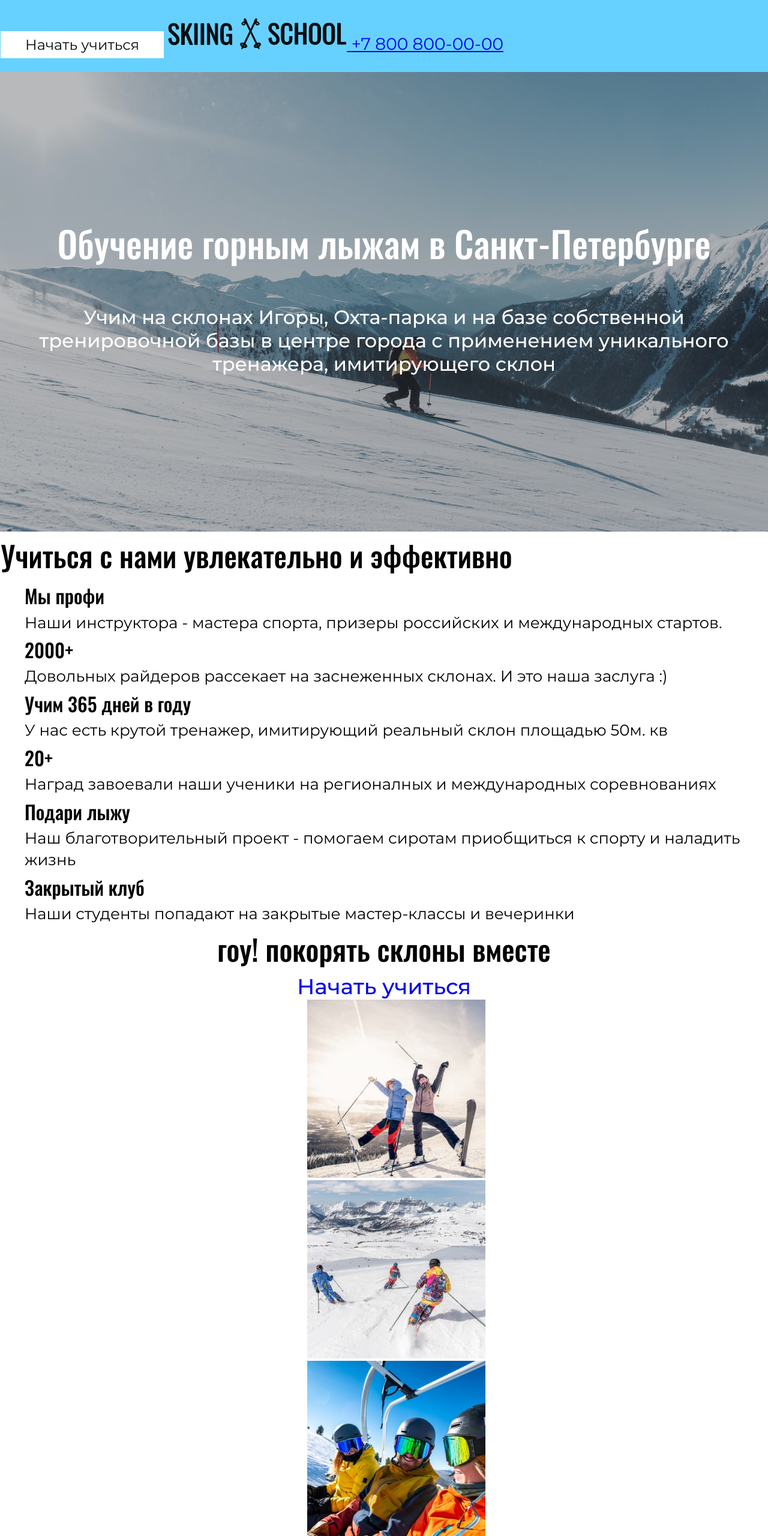
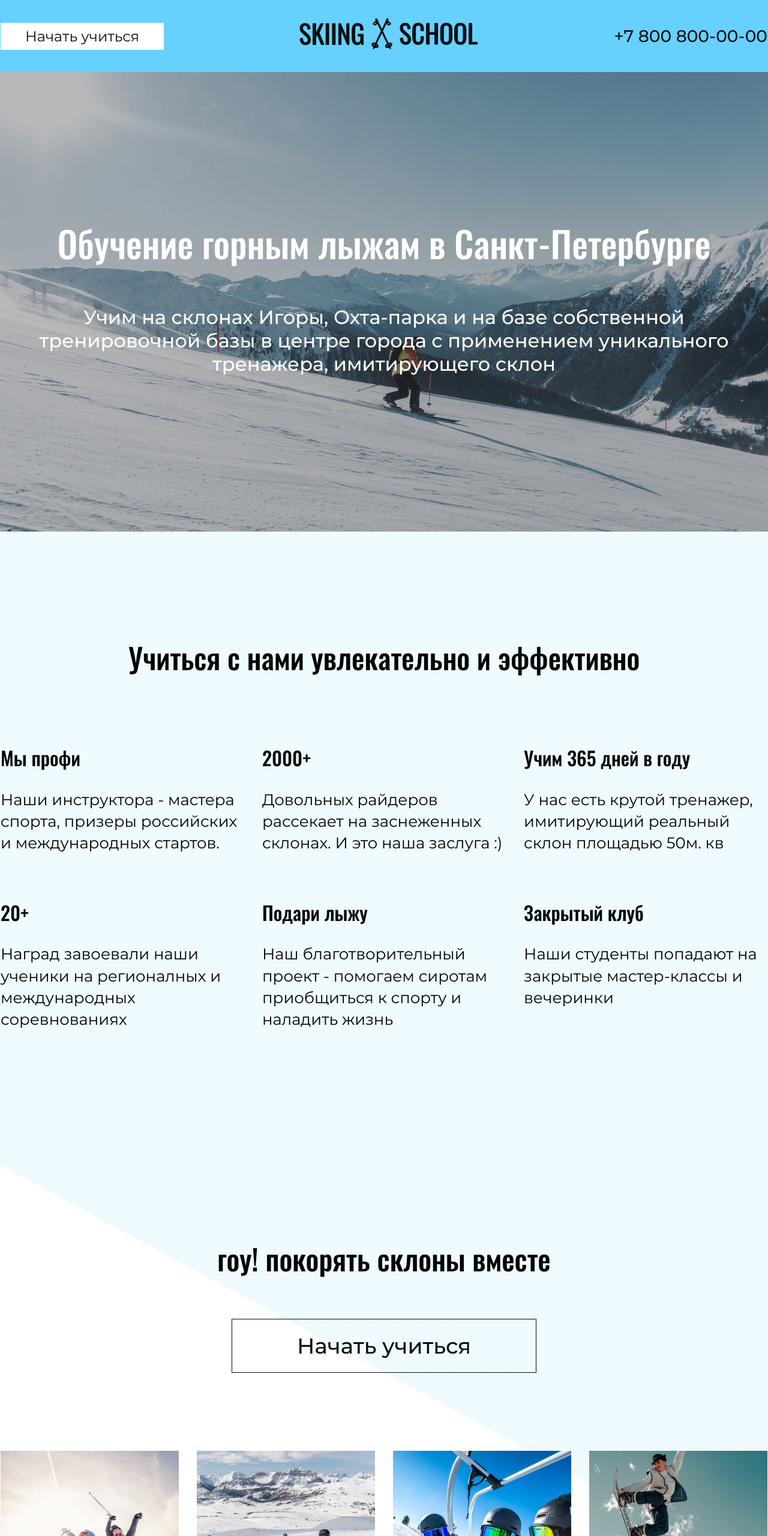
Before and after one commit to MamedovShuxrat/ski-scholl-mamedov, a plain HTML site: page index.html in a window 1280 px wide. Shown: the top 2560 px of the page at 60% size. Drawn offline with Linux system fonts and the light colour scheme.

Commit message:
готовая верстка

```diff
--- a/index.html
+++ b/index.html
@@ -13,11 +13,14 @@
 
   <header class="header">
     <div class="container">
+      <div class="header-wrap">
         <a href="#" class="header-btn">Начать учиться</a>
         <a href="#" class="header-logo">
           <img src="img/logo.svg" alt="название школы " class="logo-img">
         </a>
         <a href="+78008000000" class="header-tel">+7 800 800-00-00</a>
+      </div>
+
     </div>
 
   </header>
@@ -102,30 +105,33 @@
 
   <footer class="footer">
     <div class="container">
-      <span class="footer-text">Присоединяйся</span>
+      <div class="footer-wrap">
+        <div class="footer-item"> <span class="footer-text">Присоединяйся</span>
           <ul class="social">
             <li class="social-item">
               <a href="#" class="social-link" style="background-image: url('img/twitter.svg');"></a>
-          <span class="social-text">Мы в твиттере</span>
             </li>
 
             <li class="social-item">
               <a href="#" class="social-link" style="background-image: url('img/linked.svg');"></a>
-          <span class="social-text">Мы в Линкед</span>
             </li>
 
             <li class="social-item">
               <a href="#" class="social-link" style="background-image: url('img/google.svg');"></a>
-          <span class="social-text">Мы в гугле </span>
+
             </li>
 
             <li class="social-item">
               <a href="#" class="social-link" style="background-image: url('img/facebook.svg');"></a>
-          <span class="social-text"> Мы в Фейзбук</span>
+
             </li>
 
           </ul>
-      <span class="footer-text">copy+v copy+c © 2021</span>
+        </div>
+        <div class="footer-item"><span class="footer-text">copy+v copy+c © 2021</span></div>
+
+      </div>
+
     </div>
   </footer>
 
--- a/styles/style.css
+++ b/styles/style.css
@@ -37,6 +37,7 @@
   * {
     box-sizing: border-box;
     margin: 0;
+    padding: 0;
   }
 
   body {
@@ -58,6 +59,12 @@
 
   }
 
+  .header-wrap {
+    display: flex;
+    justify-content: space-between;
+    align-items: center ;
+  }
+
   .header-btn {
     font-size: 24px;
     line-height: 29px;
@@ -65,6 +72,15 @@
     background-color: #fff;
     color: #060D10;
     padding: 8px 41px;
+  }
+
+  .header-tel {
+    font-weight: 500;
+    font-size: 28px;
+    line-height: 34px;
+    text-decoration: none;
+    text-align: center;
+    color: #060D10;
   }
 
 
@@ -97,16 +113,35 @@
   }
 
   /* Learn */
+  .learn {
+    background-color:rgba(102, 209, 255, .1);
+    padding: 170px 0 100px;
+
+  }
 
   .learn-title {
     font-family: 'Oswald' , sans-serif;
     font-weight: 500;
     font-size: 48px;
     line-height: 167%;
+    margin-bottom: 100px;
+    text-align: center;
   }
 
   .learn-list{
     list-style: none;
+    display: flex;
+    justify-content: space-between;
+    flex-wrap: wrap;
+    margin: 0 -15px;
+
+  }
+
+  .learn-item {
+    flex-basis: 33.33%;
+    margin-bottom: 70px;
+    padding: 0 15px;
+
   }
 
   .learn-subtitle {
@@ -114,6 +149,7 @@
     font-weight: 500;
     font-size: 32px;
     line-height: 167%;
+    margin-bottom: 25px;
   }
 
   .learn-descr {
@@ -123,7 +159,9 @@
 
   /* lead */
   .lead {
+    background: linear-gradient(208.35deg, rgba(102, 209, 255, .1) , 43.85%, rgba(196, 196, 196, 0) 43.86%);
       text-align: center;
+      padding: 170px 0 180px;
   }
 
   .lead-title {
@@ -131,16 +169,35 @@
     font-weight: 500;
     font-size: 48px;
     line-height: 167%;
+    margin-bottom: 60px;
   }
   .lead-btn {
     font-weight: 500;
     font-size: 36px;
     line-height: 44px;
     text-decoration: none;
+    padding: 22px 108px;
+    border: 1px solid #060D10;
+    display: inline-block;
+    color: #060D10;
+    margin-bottom: 130px;
   }
 
   .lead-list {
+    margin: 0 -15px;
     list-style: none;
+    display: flex;
+    justify-content: space-between;
+  }
+
+  .lead-item {
+    flex-basis: 25%;
+    padding: 0 15px;
+
+  }
+
+  .lead-img {
+    display: block;
   }
 
   .footer {
@@ -148,10 +205,25 @@
     font-size: 20px;
     line-height: 167%;
     color: #fff;
+    padding: 35px 0;
+  }
+
+  .footer-wrap {
+    display: flex;
+    justify-content: space-between;
+  }
+
+  .footer-item {
+    display: flex;
   }
 
   .social {
     list-style: none;
+    display: flex;
+  }
+
+  .social-item {
+    padding: 0 10px;
   }
 
   .social-link {
@@ -162,8 +234,9 @@
     background-repeat: no-repeat;
     background-position: center;
 
+
   }
 
-  .social-text {
-    display: none;
-  }
+.footer-text {
+  padding-left: 50px;
+}
```
Lines whose indentation alone changed are shown as unchanged.
